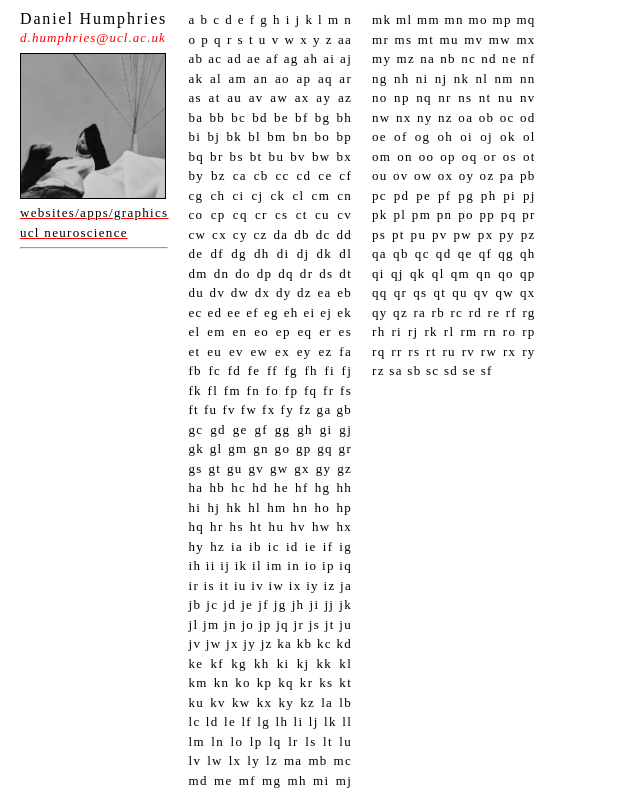
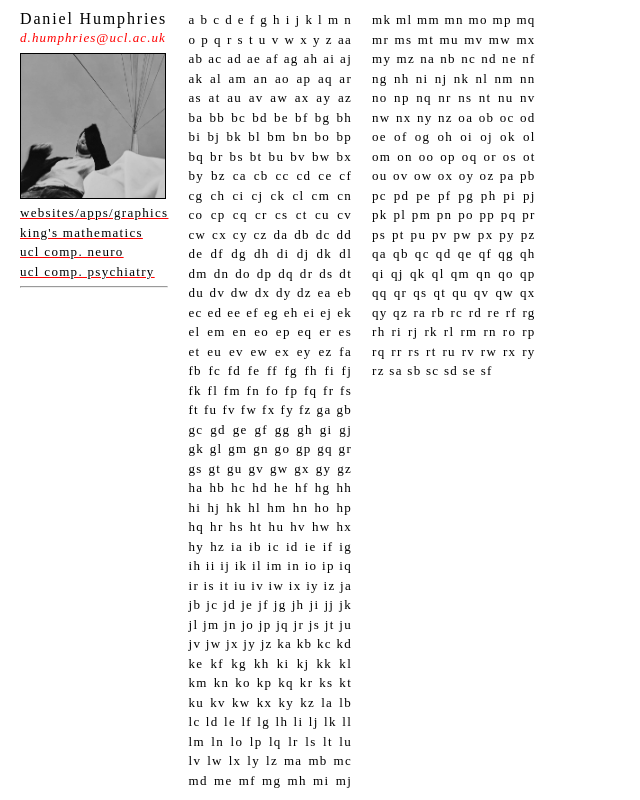
Before and after one commit to aufbau-io/NIELS, a SvelteKit app: page / in a window 1280 px wide. Shown: the whole page, without its empty margins (0-640 px from the left). Built offline with nearby package versions, Linux system fonts and the light colour scheme.

Commit message:
edit links

```diff
--- a/src/routes/+layout.svelte
+++ b/src/routes/+layout.svelte
@@ -59,7 +59,9 @@
 				<p class="less-spacing">d.humphries@ucl.ac.uk</p>
 				<img src="niels_bw.jpg" alt="daniel niels humphries, this is my website." width=144 height = 144 />
 				<a href="https://aufbau.io"><p>websites/apps/graphics</p></a>
-				<a href="https://bushlab-ucl.github.io/"><p>ucl neuroscience</p></a>
+				<a href="https://www.kcl.ac.uk/research/disordered-systems"><p>king's mathematics</p></a>
+				<a href="https://bushlab-ucl.github.io/"><p>ucl comp. neuro</p></a>
+				<a href="https://www.tcplab.org/home"><p>ucl comp. psychiatry</p></a>
 				<hr style="margin-top:5px;"/>
 		</div>
 		<slot />
```
